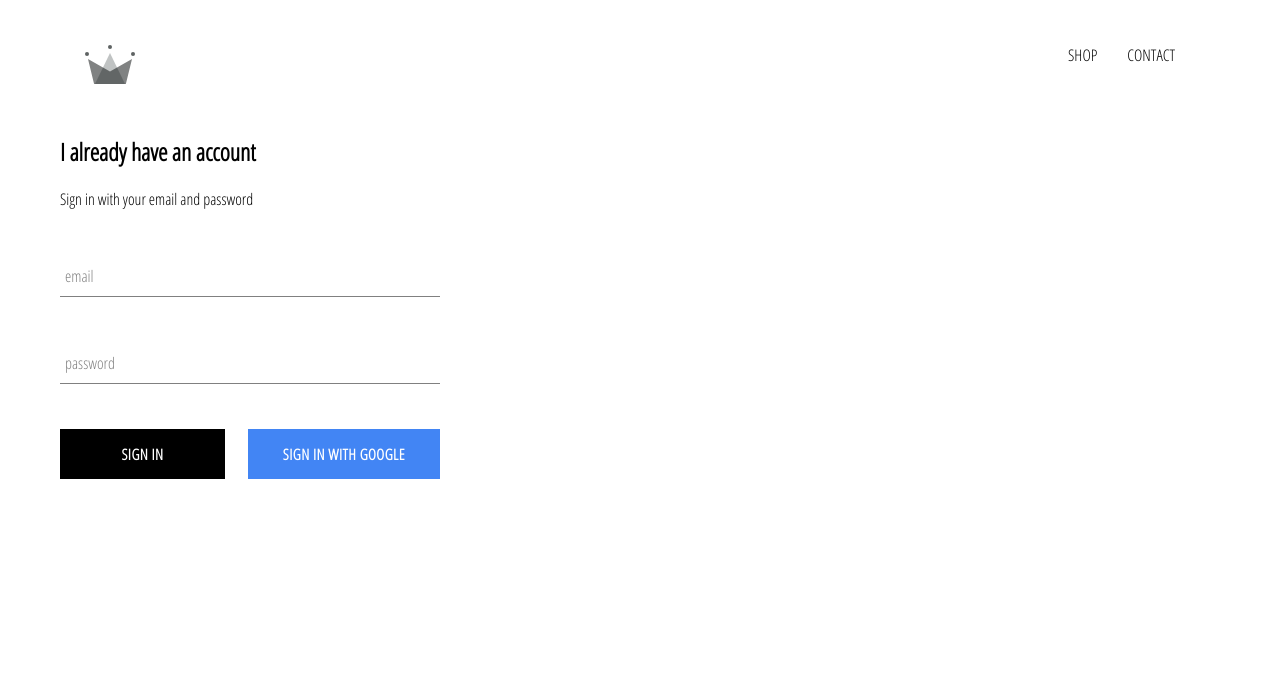
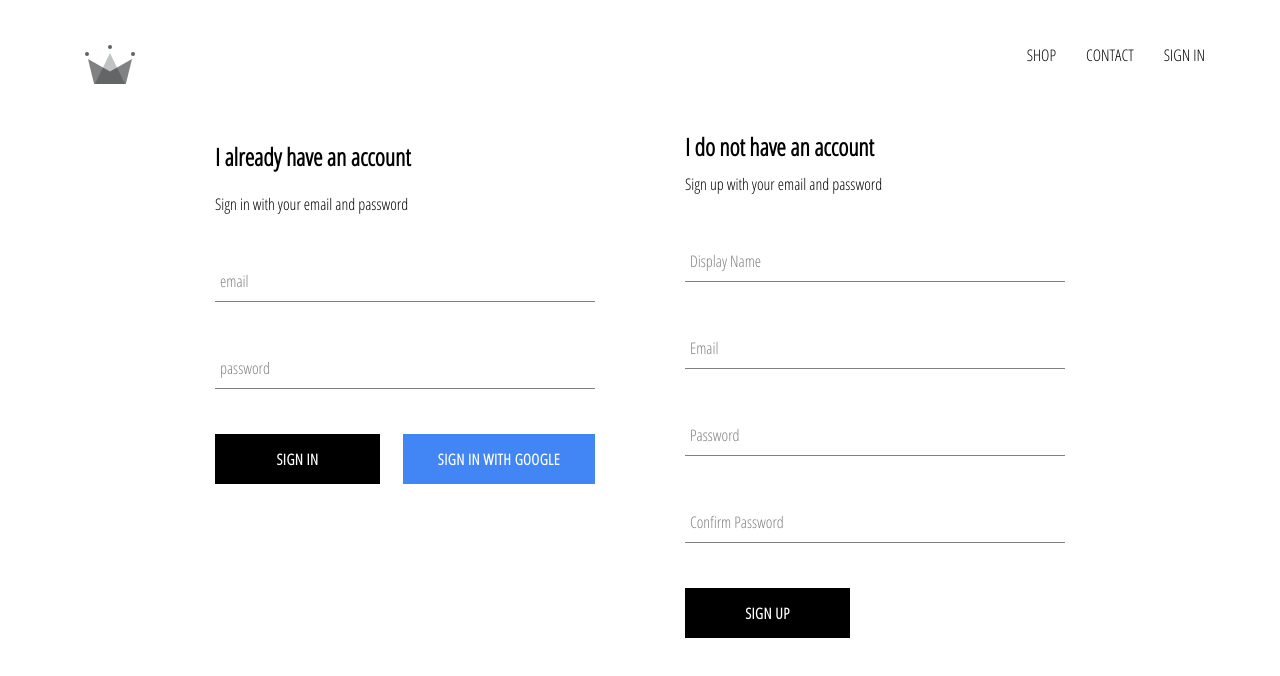
Before and after one commit to Zionknight-crypto/e-commerce-site, a React (Create React App) app: page /signIn in a window 1280 px wide. Shown: the top 676 px of the page. Built offline with nearby package versions, Linux system fonts and the light colour scheme; no server answers.

Commit message:
implemented firebase utils, store authenticated users into database

```diff
--- a/src/App.js
+++ b/src/App.js
@@ -5,7 +5,7 @@
 import ShopPage from './pages/shop/shop';
 import SignInAndSignUpPage from './components/sign-in-and-sign-up-page/sign-in-and-sign-up';
 import Header from './components/header/header';
-import {auth} from './firebase/firebase.utils';
+import {auth, createUserProfileDocument} from './firebase/firebase.utils';
 
 
 
@@ -21,11 +21,21 @@
   unsubscribeFromAuth = null
 
   componentDidMount() {
-    this.unsubscribeFromAuth = auth.onAuthStateChanged(user => {
-      this.setState({currentUser: user})
+    this.unsubscribeFromAuth = auth.onAuthStateChanged(async userAuth => {
+      if(userAuth){
+        const userRef = await createUserProfileDocument(userAuth);
 
-      console.log(user)
-    })
+        userRef.onSnapshot(snapShot => {
+          this.setState({
+            currentUser: {
+              id: snapShot.id,
+              ...snapShot.data()
+            }
+          })
+        });
+      }
+      this.setState({currentUser:userAuth});
+    });
   }
 
   componentWillUnmount() {
--- a/src/components/header/header.js
+++ b/src/components/header/header.js
@@ -18,7 +18,7 @@
                 currentUser ?
                 <div className='option' onClick={() => auth.signOut()}>SIGN OUT</div>
                 :
-                <Link className='option' to='/signin' ></Link>
+                <Link className='option' to='/signin' >SIGN IN</Link>
             }
         </div>
     </div>
--- a/src/components/sign-in-and-sign-up-page/sign-in-and-sign-up.js
+++ b/src/components/sign-in-and-sign-up-page/sign-in-and-sign-up.js
@@ -1,11 +1,12 @@
 import React from 'react';
 import './sign-in-and-sign-up.styles.scss';
 import SignIn from '../sign-in/sign-in';
-
+import SignUp from '../sign-up/sign-up'
 
 const SignInAndSignUpPage = () => (
     <div className='sign-in-and-sign-up'>
         <SignIn />
+        <SignUp />
     </div>
 );
 
--- a/src/components/sign-in-and-sign-up-page/sign-in-and-sign-up.styles.scss
+++ b/src/components/sign-in-and-sign-up-page/sign-in-and-sign-up.styles.scss
@@ -0,0 +1,11 @@
+.sign-in-and-sign-up {
+    width: 850px;
+    display: flex;
+    justify-content: space-between;
+    margin: 30px auto;
+
+    @media (max-width: 1000px) {
+    flex-direction: column;
+
+    }
+}
--- a/src/components/sign-up/sign-up.js
+++ b/src/components/sign-up/sign-up.js
@@ -0,0 +1,73 @@
+import React from 'react';
+import './sign.styles.scss'
+import FormInput from '../form-input/form-input';
+import CustomButton from '../custom-button/custom-button';
+import {auth, createUserProfileDocument} from '../../firebase/firebase.utils';
+
+
+class SignUp extends React.Component {
+    constructor() {
+        super()
+
+        this.state = {
+            displayName: '',
+            email: '',
+            password: '',
+            confirmPassword: ''
+        }
+    }
+
+// Submit handler
+
+    handleSubmit = async event => {
+        event.preventDefault();
+        const {displayName, email, password, confirmPassword} = this.state;
+
+        if(password !== confirmPassword) {
+            alert(`passwords don't match`);
+            return;
+        }
+        try {
+            const {user} = await auth.createUserWithEmailAndPassword(
+                email,
+                password
+            );
+            createUserProfileDocument(user,{displayName});
+            this.setState({
+                displayName: '',
+                email: '',
+                password: '',
+                confirmPassword: ''
+            });
+        } catch (error) {
+            console.log(error);
+        }
+    }
+
+// Input change handler
+
+    handleChange = event => {
+        const {name,value} = event.target
+        this.setState({[name]: value});
+    }
+
+
+    render() {
+        const {displayName, email, password, confirmPassword} = this.state;
+        return(
+            <div className='sign-up'>
+                <h2 className='title'>I do not have an account</h2>
+                <span>Sign up with your email and password</span>
+                <form className='sign-up-form' onSubmit={this.handleSubmit}>
+                    <FormInput type='text' name='displayName' value={displayName} onChange={this.handleChange} label='Display Name' required />
+                    <FormInput type='email' name='email' value={email} onChange={this.handleChange} label='Email' required />
+                    <FormInput type='password' name='password' value={password} onChange={this.handleChange} label='Password' required />
+                    <FormInput type='password' name='confirmPassword' value={confirmPassword} onChange={this.handleChange} label='Confirm Password' required />
+                    <CustomButton type='submit'>SIGN UP</CustomButton>
+                </form>
+            </div>
+        )
+    }
+}
+
+export default SignUp;
--- a/src/components/sign-up/sign.styles.scss
+++ b/src/components/sign-up/sign.styles.scss
@@ -0,0 +1,11 @@
+.sign-up {
+    display:flex;
+    flex-direction: column;
+    width: 380px;
+
+    .title {
+    margin: 10px 0;
+
+    }
+
+}
--- a/src/firebase/firebase.utils.js
+++ b/src/firebase/firebase.utils.js
@@ -15,6 +15,34 @@
     measurementId: "G-8LJZ3M884H"
 }
 
+
+export const createUserProfileDocument = async (userAuth, additionalData) => {
+if(!userAuth) return;
+
+const userRef = firestore.doc(`users/${userAuth.uid}`);
+const snapShot = await userRef.get();
+
+if(!snapShot.exists) {
+    const {displayName,email} = userAuth;
+    const createdAt = new Date();
+
+    try {
+        await userRef.set({
+           displayName,
+           email,
+           createdAt,
+           ...additionalData
+        })
+    } catch (error) {
+        console.log('error creating user', error.message);
+    }
+}
+
+return userRef;
+
+};
+
+
 firebase.initializeApp(Config);
 
 export const auth = firebase.auth();
@@ -22,7 +50,6 @@
 
 const provider = new firebase.auth.GoogleAuthProvider();
 provider.setCustomParameters({prompt: 'select_account'});
-
 export const signInWithGoogle = () => auth.signInWithPopup(provider);
 
 export default firebase;
```
